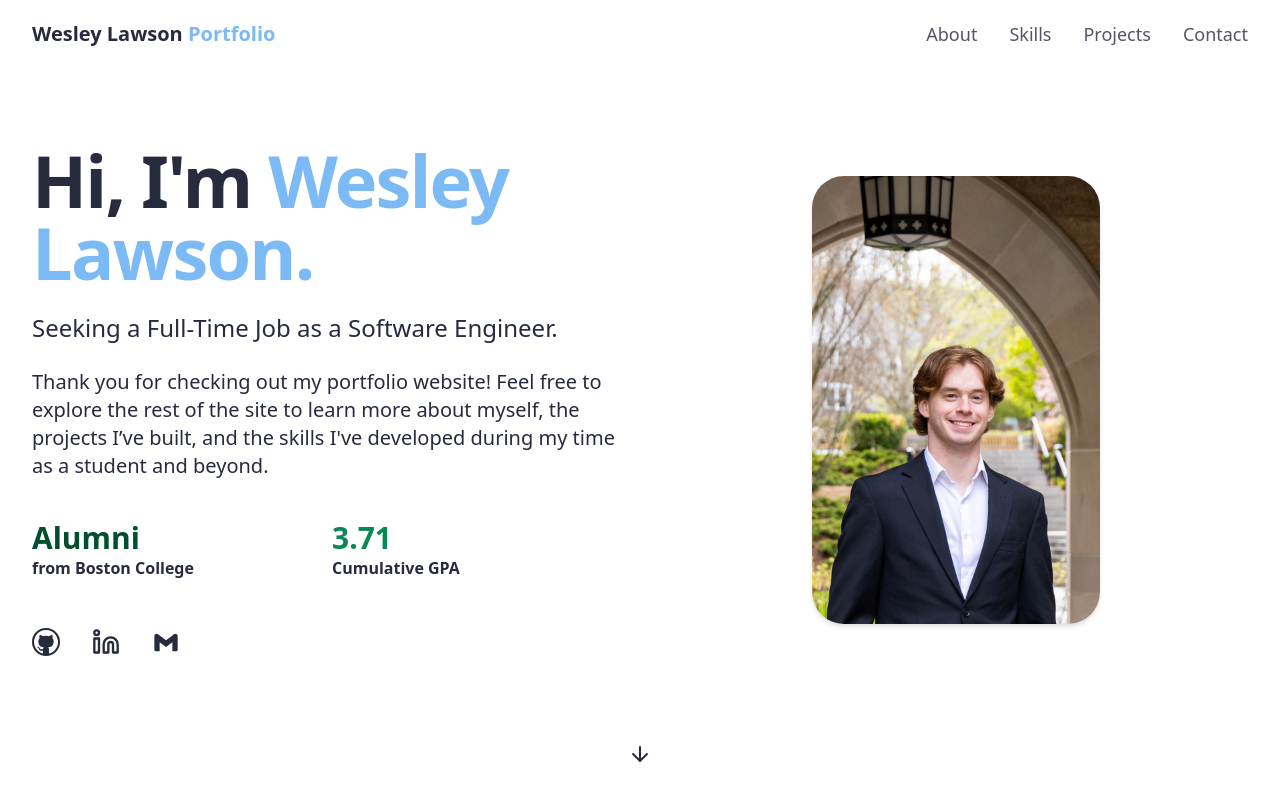
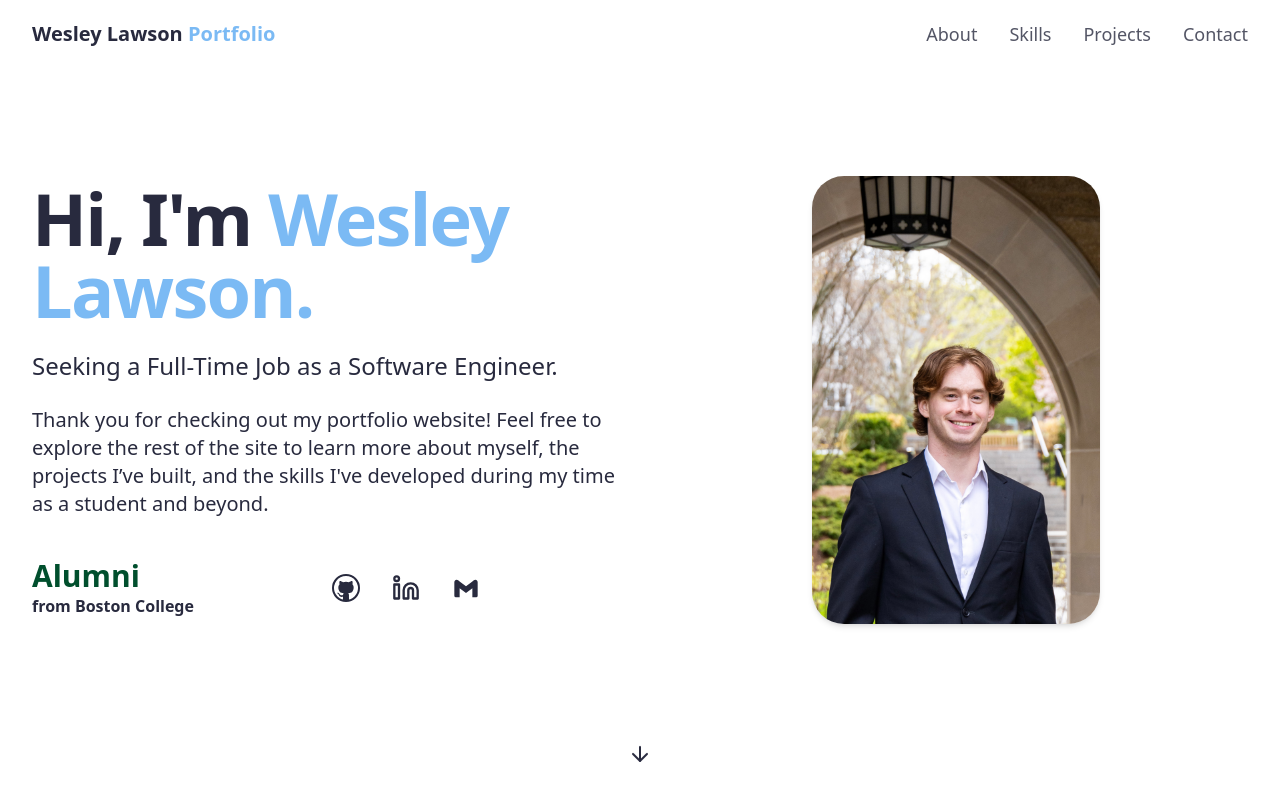
Before and after one commit to wesley-lawson13/WesleyLawsonPortfolio, a React (Vite) app in the folder Portfolio/: page / in a window 1280 px wide. Shown: the top 800 px of the page. Built offline with nearby package versions, Linux system fonts and the light colour scheme.

Commit message:
Updating landing

```diff
--- a/Portfolio/src/components/HeroSection.jsx
+++ b/Portfolio/src/components/HeroSection.jsx
@@ -37,17 +37,7 @@ export const HeroSection = () => {
                 from Boston College
               </p>
             </div>
-            <div className="text-center lg:text-left">
-              <p className="text-2xl sm:text-3xl font-bold text-green">
-                3.71
-              </p>
-              <p className="text-sm sm:text-base font-semibold text-dark">
-                Cumulative GPA
-              </p>
-            </div>
-          </div>
-
-          <div className="flex justify-center lg:justify-start gap-6 sm:gap-8 mt-6">
+            <div className="flex items-center justify-center lg:justify-start gap-6 sm:gap-8">
               <a href="https://github.com/wesley-lawson13" className="text-dark">
                 <VscGithub size={28} />
               </a>
@@ -62,6 +52,8 @@ export const HeroSection = () => {
               </a>
             </div>
           </div>
+        </div>
+
 
         <div className="flex justify-center items-center mt-3 lg:mt-0">
           <img
```
Lines whose indentation alone changed are shown as unchanged.
